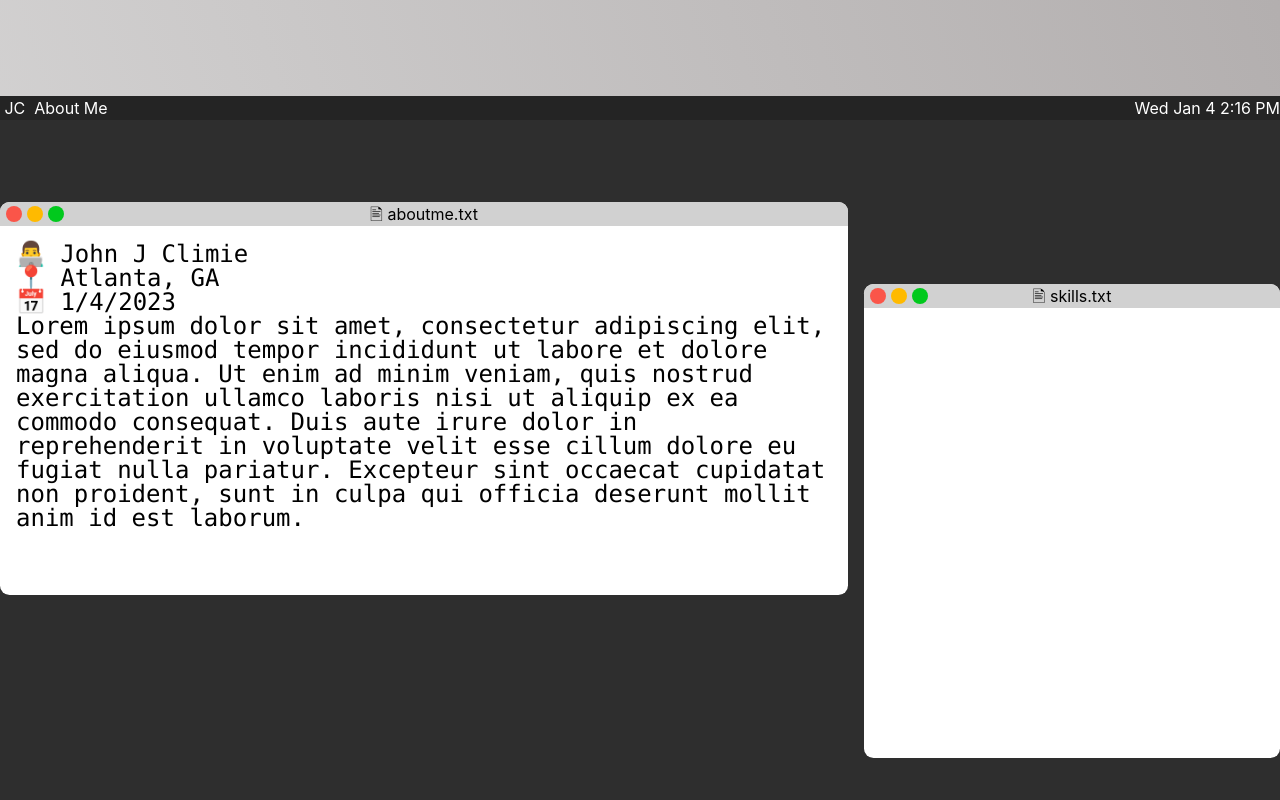
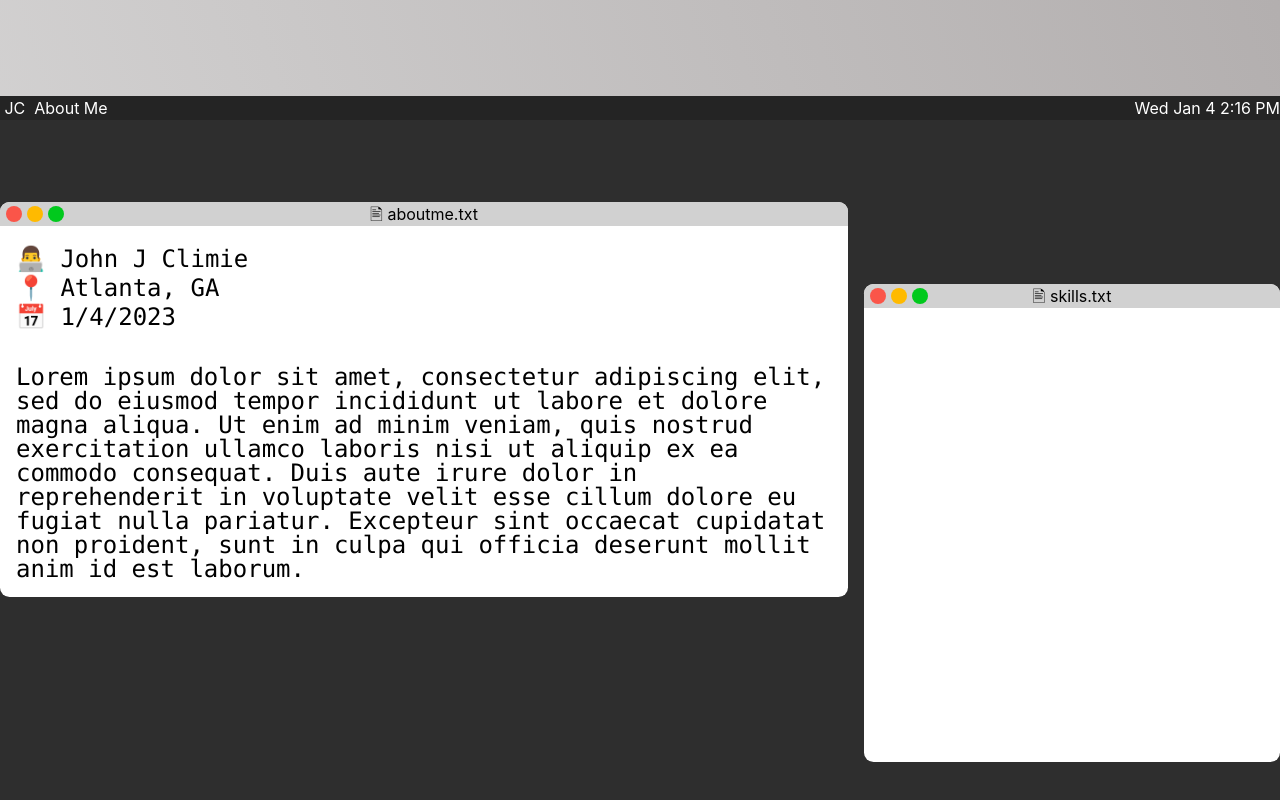
Before and after one commit to johnclimie/portfolio-2023, a Next.js app: page / in a window 1280 px wide. Shown: the part 704-1504 px from the top of the page. Built offline with nearby package versions, Linux system fonts and the light colour scheme; a web font is replaced by a local one.

Commit message:
Added additional styling

```diff
--- a/styles/Home.module.css
+++ b/styles/Home.module.css
@@ -203,6 +203,14 @@
   font-size: 1.5rem;
 }
 
+.aboutMeTxtContent div {
+  margin-bottom: 2rem;;
+}
+
+.aboutMeTxtContent div p {
+  margin: .3rem 0;
+}
+
 .skillsTxt {
   grid-column: 7/10;
   grid-row: 3/9;
```
